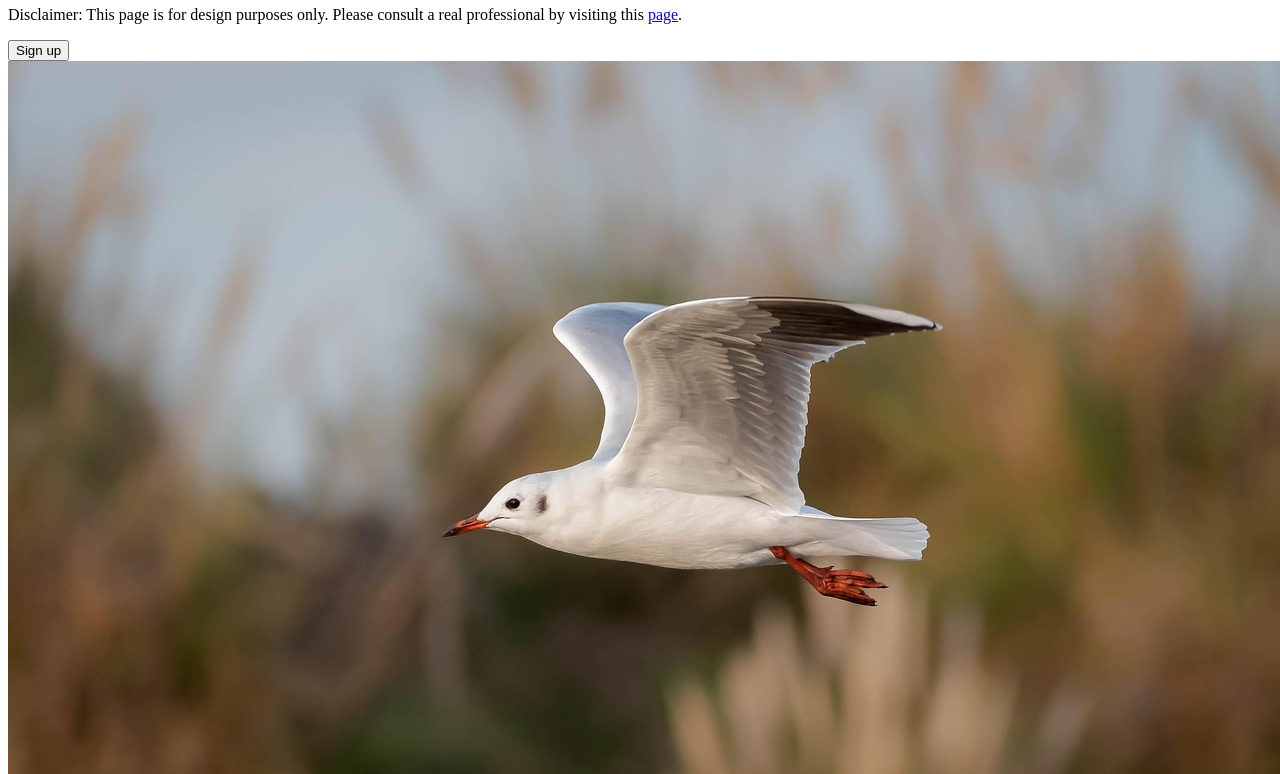
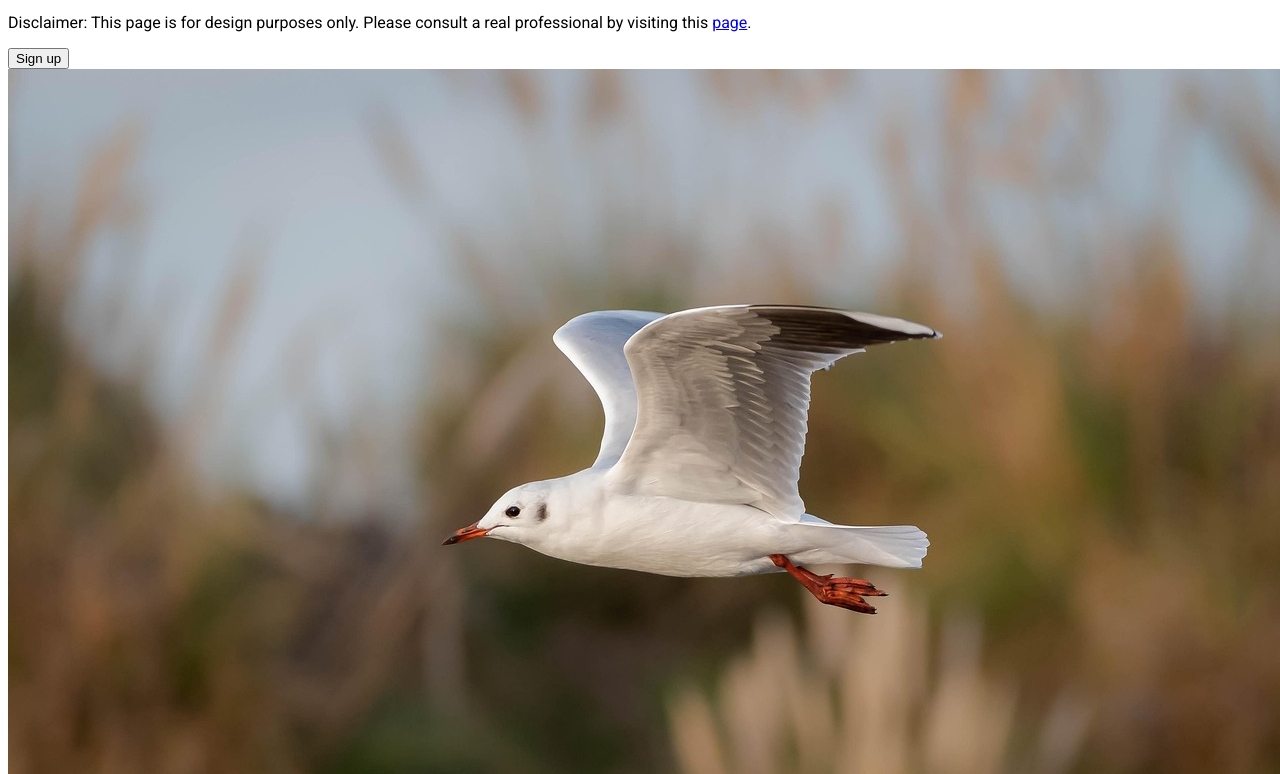
Before and after one commit to xtiancosca001-dot/xtian-landing-v1, a plain HTML site: page index.html in a window 1280 px wide. Shown: the part 214-988 px from the top of the page. Drawn offline with Linux system fonts and the light colour scheme.

Commit message:
Import Roboto font

```diff
--- a/index.html
+++ b/index.html
@@ -4,6 +4,9 @@
         <link rel="stylesheet" href="./styles.css" />
         <meta charset="UTF-8" />
         <meta name="viewport" content="width=device-width, initial-scale=1.0" />
+        <link rel="preconnect" href="https://fonts.googleapis.com">
+        <link rel="preconnect" href="https://fonts.gstatic.com" crossorigin>
+        <link href="https://fonts.googleapis.com/css2?family=Roboto:ital,wght@0,100..900;1,100..900&display=swap" rel="stylesheet">
     </head>
     <body>
         <!-- SECTION I : Header -->
--- a/styles.css
+++ b/styles.css
@@ -0,0 +1,7 @@
+* {
+    box-sizing: border-box;
+}
+
+html {
+    font-family: Roboto, sans-serif;
+}
```
